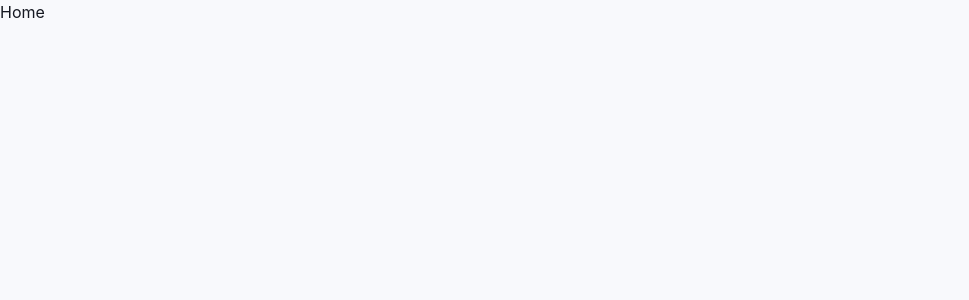
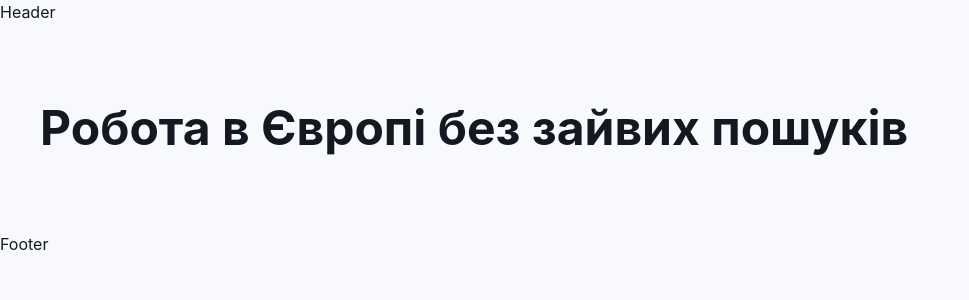
Before and after one commit to veselhmelnik/vv-work-test, a React (Vite) app: page / in a window 1280 px wide. Shown: the top 300 px of the page, without its empty margins (0-969 px from the left). Built offline with nearby package versions, Linux system fonts and the light colour scheme.

Commit message:
add basic pages and router

```diff
--- a/src/app/router.tsx
+++ b/src/app/router.tsx
@@ -1,7 +1,7 @@
 import { createBrowserRouter } from "react-router-dom";
-import HomePage from "../pages/HomePage";
-import PartnerPage from "../pages/PartnerPage";
-import ContactsPage from "../pages/ContactsPage";
+import { HomePage } from "../pages/HomePage";
+import { PartnerPage } from "../pages/PartnerPage";
+import { ContactsPage } from "../pages/ContactsPage";
 
 export const router = createBrowserRouter([
   {
--- /dev/null
+++ b/src/components/layout/Footer.tsx
@@ -0,0 +1,4 @@
+
+export function Footer() {
+    return <footer>Footer</footer>
+}
--- /dev/null
+++ b/src/components/layout/Header.tsx
@@ -0,0 +1,4 @@
+
+export function Header() {
+    return <header>Header</header>
+}
--- /dev/null
+++ b/src/components/layout/PageLayout.tsx
@@ -0,0 +1,19 @@
+import type { ReactNode } from 'react'
+import { Header } from './Header'
+import { Footer } from './Footer'
+
+type PageLayoutProps = {
+  children: ReactNode
+}
+
+export function PageLayout({ children }: PageLayoutProps) {
+  return (
+    <div className="min-h-screen">
+      <Header />
+
+      <main>{children}</main>
+
+      <Footer />
+    </div>
+  )
+}
--- /dev/null
+++ b/src/components/ui/Button.tsx
@@ -0,0 +1,43 @@
+import type { ButtonHTMLAttributes, ReactNode } from 'react'
+
+type ButtonVariant = 'primary' | 'secondary' | 'ghost'
+
+type ButtonProps = ButtonHTMLAttributes<HTMLButtonElement> & {
+  children: ReactNode
+  variant?: ButtonVariant
+}
+
+const variants: Record<ButtonVariant, string> = {
+  primary: 'bg-primary text-white hover:bg-primary-hover shadow-sm',
+
+  secondary: 'bg-primary-soft text-primary hover:bg-primary/15',
+
+  ghost: 'bg-transparent text-foreground hover:bg-surface-soft',
+}
+
+export function Button({
+  children,
+  variant = 'primary',
+  className = '',
+  ...props
+}: ButtonProps) {
+  return (
+    <button
+      className={`
+        inline-flex h-11 items-center justify-center
+        rounded-[10px] px-5
+        font-medium
+        transition-[background-color,transform,box-shadow]
+        duration-200
+        hover:-translate-y-px
+        disabled:pointer-events-none
+        disabled:opacity-50
+        ${variants[variant]}
+        ${className}
+      `}
+      {...props}
+    >
+      {children}
+    </button>
+  )
+}
--- a/src/pages/ContactsPage.tsx
+++ b/src/pages/ContactsPage.tsx
@@ -1,3 +1,3 @@
-export default function ContactsPage() {
+export function ContactsPage() {
   return <main>Contacts</main>;
 }
--- a/src/pages/HomePage.tsx
+++ b/src/pages/HomePage.tsx
@@ -1,3 +1,13 @@
-export default function HomePage() {
-  return <main>Home</main>;
+import { PageLayout } from '../components/layout/PageLayout'
+
+export function HomePage() {
+  return (
+    <PageLayout>
+      <div className="container-page py-20">
+        <h1 className="text-5xl font-bold">
+          Робота в Європі без зайвих пошуків
+        </h1>
+      </div>
+    </PageLayout>
+  )
 }
--- a/src/pages/PartnerPage.tsx
+++ b/src/pages/PartnerPage.tsx
@@ -1,3 +1,3 @@
-export default function PartnerPage() {
+export function PartnerPage() {
   return <main>Partner</main>;
 }
```
